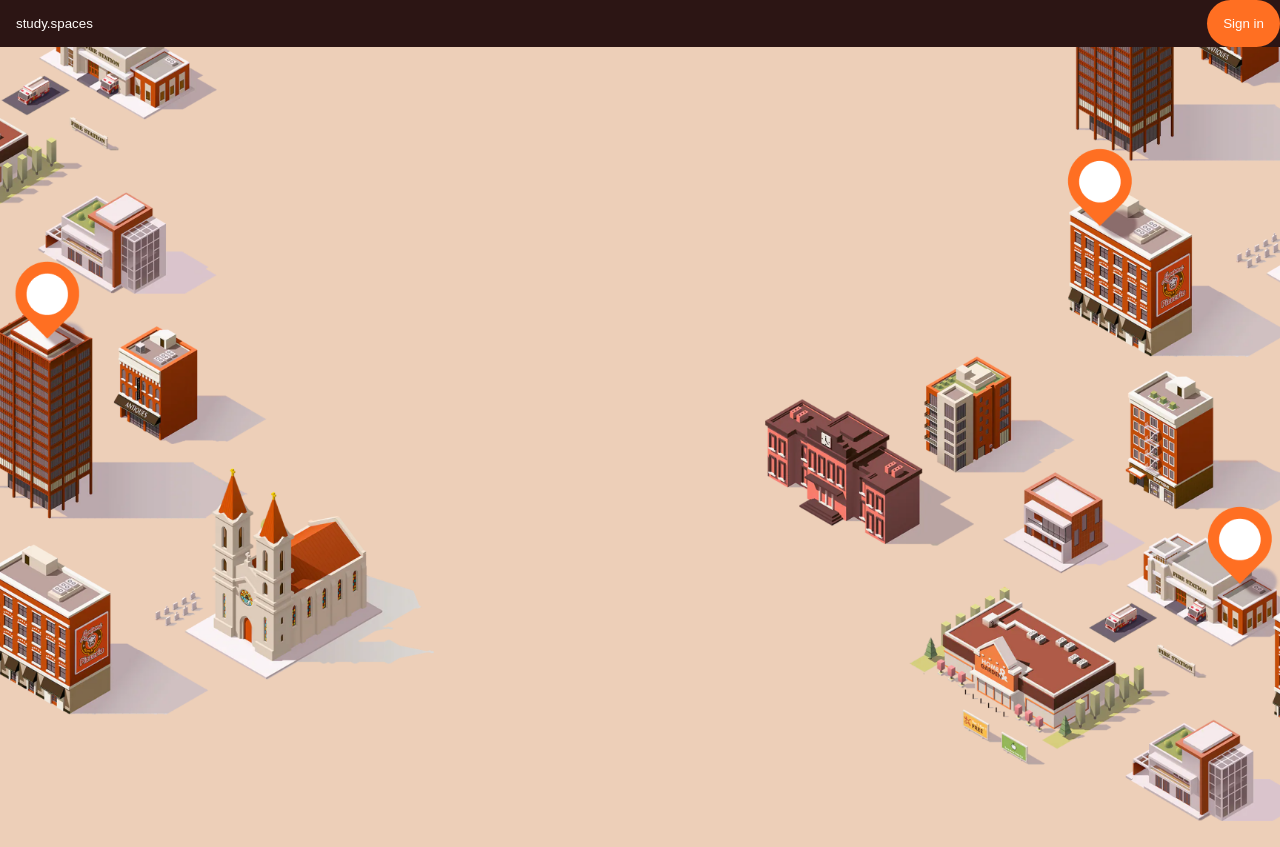
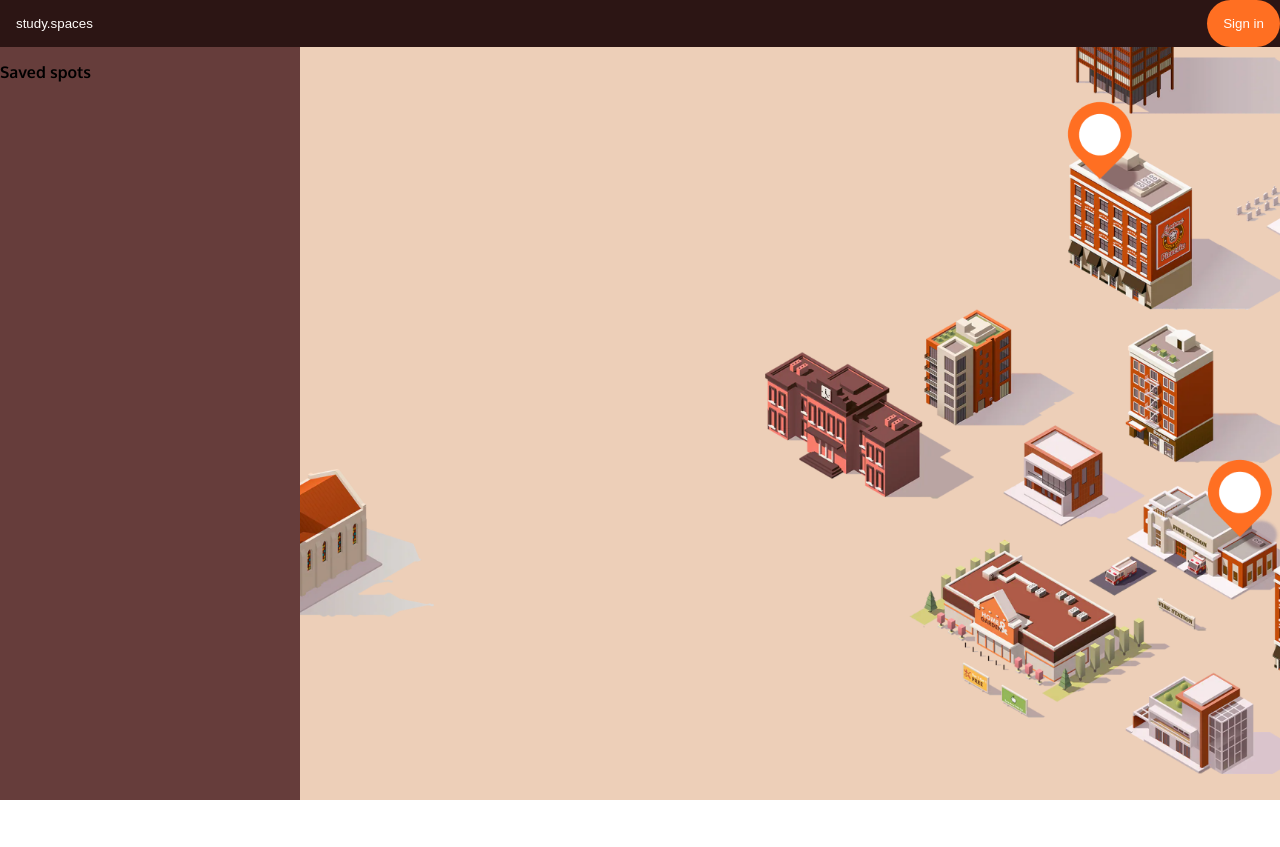
Before and after one commit to stevenxu27/studyspaces, a React (Create React App) app in the folder frontend/: page /view-building in a window 1280 px wide. After the commit the page ends 800 px from the top, so only its background shows below. Built offline with nearby package versions, Linux system fonts and the light colour scheme.

Commit message:
view buiding forgot to make new branch

```diff
--- a/frontend/public/index.css
+++ b/frontend/public/index.css
@@ -70,7 +70,9 @@ button:hover {
 }
 
 nav {
-  position: sticky;
+  z-index: 1000;
+  position: fixed;
+  width: 100%;
   background-color: #2c1514;
   color: var(--light-cream);
   display: flex;
@@ -116,6 +118,14 @@ footer {
   justify-content: center;
   gap: 20px;
   max-width: 70vw;
+}
+
+#sideBar {
+  top: 0;
+  position: fixed;
+  height: 100%;
+  width: 300px;
+  background-color: #663d3b;
 }
 
 .landingTitle {
--- a/frontend/src/ViewBuilding.jsx
+++ b/frontend/src/ViewBuilding.jsx
@@ -1,17 +1,15 @@
 import React from 'react';
-import LandingTitle from './components/LandingTitle.tsx'
 import NavBar from './components/NavBar.tsx';
-import SearchBar from './components/SearchBar.tsx';
-import MainTitle from './components/MainTitle.tsx';
-import MainStudySpace from './components/MainStudySpace.tsx';
+import SideBar from './components/SideBar.tsx';
+
 
 export default function ViewBuilding() {
     return (
         <>
         <NavBar/>
         <div id="background">
+            <SideBar/>
         </div>
         </>
-
     );
 }
--- /dev/null
+++ b/frontend/src/components/SideBar.tsx
@@ -0,0 +1,14 @@
+import React from 'react';
+import { useNavigate } from 'react-router-dom';
+
+const SideBar = () => {
+    return (
+        <div id="sideBar">
+            <img id="profilePicture"/>
+            <p>John Wick</p>
+            <h6>Saved spots</h6>
+        </div>
+    );
+};
+
+export default SideBar;
```
